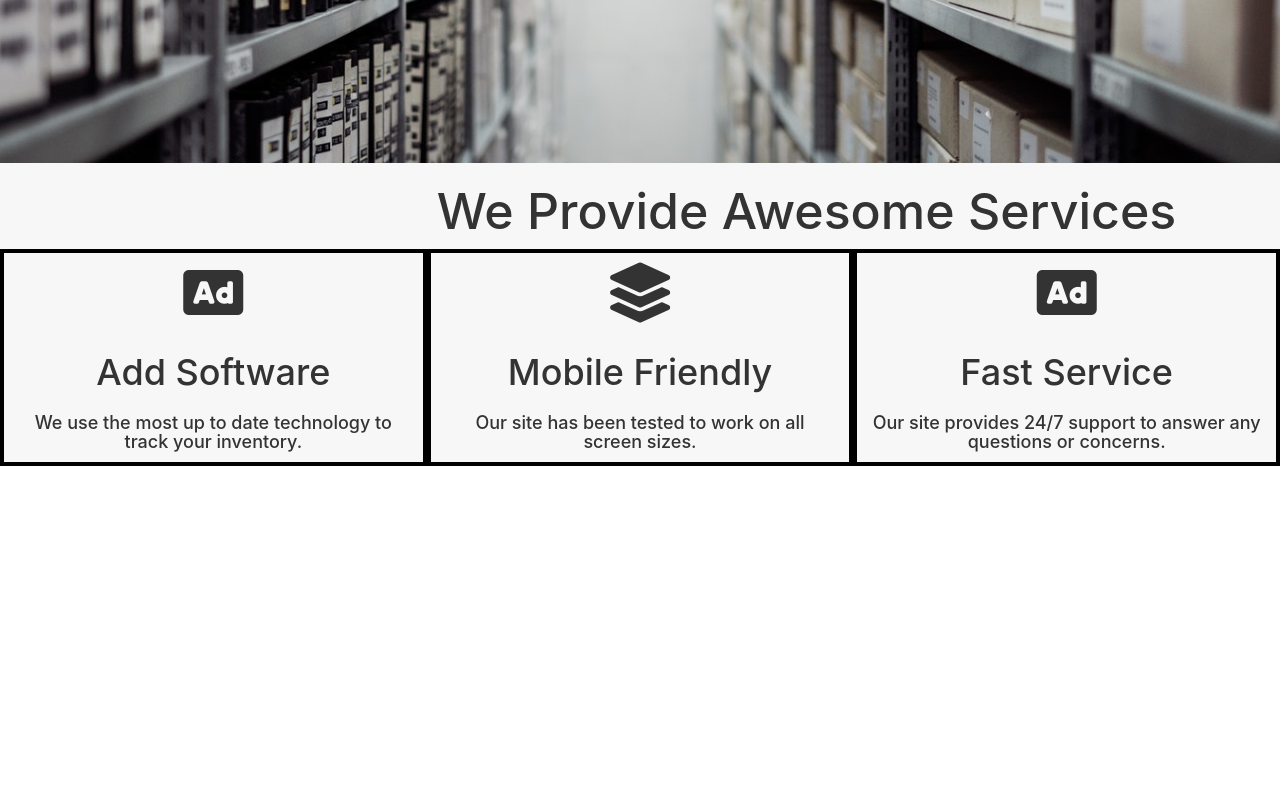
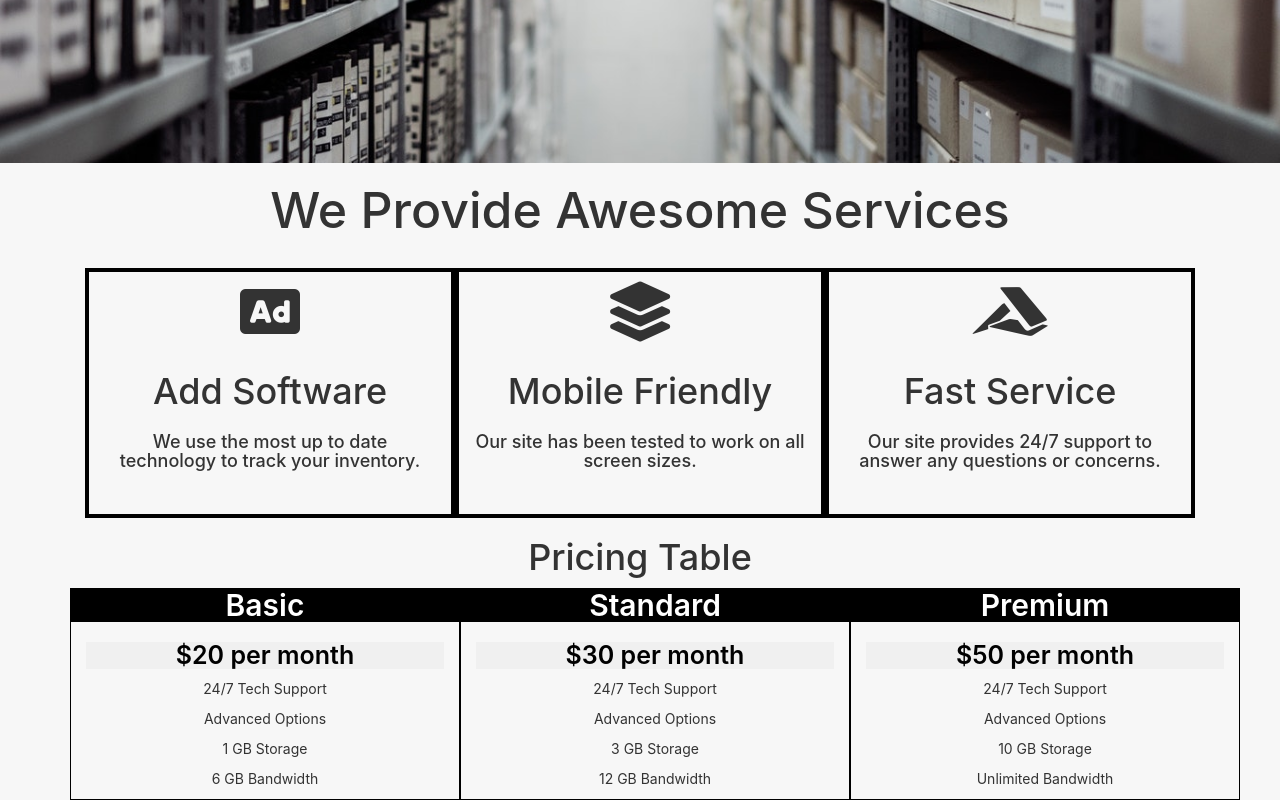
Before and after one commit to haeke/serial-inventory, a React (Create React App) app in the folder client/: page / in a window 1280 px wide. Shown: the part 460-1260 px from the top of the page. Before the commit the page ends 926 px from the top, so only its background shows below. Built offline with nearby package versions, Linux system fonts and the light colour scheme.

Commit message:
added a PricingCard component, changed the styling of the Pricing component

```diff
--- a/client/src/components/Card/Card.css
+++ b/client/src/components/Card/Card.css
@@ -2,6 +2,7 @@
   /* margin: 20px; */
   border: 4px solid black;
   transition: all 0.5s ease-in-out;
+  min-height: 250px;
   z-index: 1;
 }
 
--- a/client/src/components/Card/Card.js
+++ b/client/src/components/Card/Card.js
@@ -3,11 +3,11 @@ import PropTypes from "prop-types";
 
 import "./Card.css";
 
-const Card = ({ logo, cardHeader, cardSubHeader }) => {
+const Card = ({ children, cardHeader, cardSubHeader }) => {
   return (
     <div className="col-md-4 col-sm-8 cardContainer">
       <div className="row">
-        <div className="col-md-12">{logo}</div>
+        <div className="col-md-12">{children}</div>
       </div>
       <div className="row">
         <div className="col-md-12">
@@ -24,7 +24,7 @@ const Card = ({ logo, cardHeader, cardSubHeader }) => {
 };
 
 Card.propTypes = {
-  logo: PropTypes.node,
+  children: PropTypes.node,
   cardHeader: PropTypes.string,
   cardSubHeader: PropTypes.string
 };
--- a/client/src/components/Features/Features.css
+++ b/client/src/components/Features/Features.css
@@ -1,5 +1,6 @@
 .featuresContainer {
   background: #f7f7f7f7;
+  min-height: 50vh;
 }
 
 .featuredIcon {
@@ -9,4 +10,6 @@
 
 .featuresHeader {
   font-size: 50px;
+  margin-bottom: 30px;
+  text-align: center;
 }
--- a/client/src/components/Features/Features.js
+++ b/client/src/components/Features/Features.js
@@ -1,6 +1,7 @@
 import React from "react";
 
 import Card from "../Card/Card";
+import Pricing from "../Pricing/Pricing";
 
 import "./Features.css";
 
@@ -10,28 +11,33 @@ const Features = () => {
   return (
     <section className="featuresContainer">
       <div className="row">
-        <div className="col-md-12" />
-        <div className="col-md-8 col-md-offset-4 col-xs-12">
+        <div className="col-md-8 col-md-offset-2 col-xs-12">
           <h1 className="featuresHeader">We Provide Awesome Services</h1>
         </div>
       </div>
-      <div className="row">
+      <div className="container">
         <div className="col-md-12 text-center">
           <Card
-            logo={<i className="fas fa-ad featuredIcon" />}
             cardHeader="Add Software"
             cardSubHeader="We use the most up to date technology to track your inventory."
-          />
+          >
+            <i className="fas fa-ad featuredIcon" />
+          </Card>
           <Card
-            logo={<i className="fas fa-layer-group featuredIcon" />}
             cardHeader="Mobile Friendly"
             cardSubHeader="Our site has been tested to work on all screen sizes."
-          />
+          >
+            <i className="fas fa-layer-group featuredIcon" />
+          </Card>
           <Card
-            logo={<i className="fas fa-ad featuredIcon" />}
             cardHeader="Fast Service"
             cardSubHeader="Our site provides 24/7 support to answer any questions or concerns."
-          />
+          >
+            <i className="fab fa-accusoft featuredIcon" />
+          </Card>
+        </div>
+        <div className="col-md-12">
+          <Pricing />
         </div>
       </div>
     </section>
--- /dev/null
+++ b/client/src/components/Pricing/Pricing.css
@@ -0,0 +1,8 @@
+.pricingHeader {
+  text-align: center;
+}
+
+.pricingList {
+  list-style: none;
+  padding: 0;
+}
--- /dev/null
+++ b/client/src/components/Pricing/Pricing.js
@@ -0,0 +1,71 @@
+import React from "react";
+
+import PricingCard from "../PricingCard/PricingCard";
+
+import "./Pricing.css";
+
+const Pricing = () => {
+  return (
+    <div className="pricingContainer">
+      <div className="row">
+        <div className="col-md-8 col-md-offset-2 col-xs-12">
+          <h1 className="pricingHeader">Pricing Table</h1>
+        </div>
+        <div className="container">
+          <div className="row text-center">
+            <PricingCard pricingHeader="Basic" price="$20 per month">
+              <ul className="pricingList">
+                <li>
+                  <p className="pricingItem">24/7 Tech Support</p>
+                </li>
+                <li>
+                  <p className="pricingItem">Advanced Options</p>
+                </li>
+                <li>
+                  <p className="pricingItem">1 GB Storage</p>
+                </li>
+                <li>
+                  <p className="pricingItem">6 GB Bandwidth</p>
+                </li>
+              </ul>
+            </PricingCard>
+            <PricingCard pricingHeader="Standard" price="$30 per month">
+              <ul className="pricingList">
+                <li>
+                  <p className="pricingItem">24/7 Tech Support</p>
+                </li>
+                <li>
+                  <p className="pricingItem">Advanced Options</p>
+                </li>
+                <li>
+                  <p className="pricingItem">3 GB Storage</p>
+                </li>
+                <li>
+                  <p className="pricingItem">12 GB Bandwidth</p>
+                </li>
+              </ul>
+            </PricingCard>
+            <PricingCard pricingHeader="Premium" price="$50 per month">
+              <ul className="pricingList">
+                <li>
+                  <p className="pricingItem">24/7 Tech Support</p>
+                </li>
+                <li>
+                  <p className="pricingItem">Advanced Options</p>
+                </li>
+                <li>
+                  <p className="pricingItem">10 GB Storage</p>
+                </li>
+                <li>
+                  <p className="pricingItem">Unlimited Bandwidth</p>
+                </li>
+              </ul>
+            </PricingCard>
+          </div>
+        </div>
+      </div>
+    </div>
+  );
+};
+
+export default Pricing;
--- /dev/null
+++ b/client/src/components/PricingCard/PricingCard.css
@@ -0,0 +1,20 @@
+.pricingCardContainer {
+  border: 1px solid black;
+}
+
+.pricingCardHeader {
+  text-align: center;
+  font-size: 30px;
+  font-weight: 600;
+  margin: 0;
+  color: white;
+  background: #000000;
+}
+
+.priceHeader {
+  text-align: center;
+  font-size: 25px;
+  font-weight: 600;
+  color: black;
+  background: #f0f0f0;
+}
--- /dev/null
+++ b/client/src/components/PricingCard/PricingCard.js
@@ -0,0 +1,30 @@
+import React from "react";
+import PropTypes from "prop-types";
+
+import "./PricingCard.css";
+
+const PricingCard = ({ pricingHeader, price, children }) => {
+  return (
+    <div className="col-md-4 col-sm-8 pricingCardContainer">
+      <div className="row">
+        <h1 className="pricingCardHeader">{pricingHeader}</h1>
+      </div>
+      <div className="row">
+        <div className="col-md-12">
+          <h2 className="priceHeader">{price}</h2>
+        </div>
+      </div>
+      <div className="row">
+        <div className="col-md-12">{children}</div>
+      </div>
+    </div>
+  );
+};
+
+PricingCard.propTypes = {
+  pricingHeader: PropTypes.string,
+  price: PropTypes.string,
+  children: PropTypes.node
+};
+
+export default PricingCard;
```
